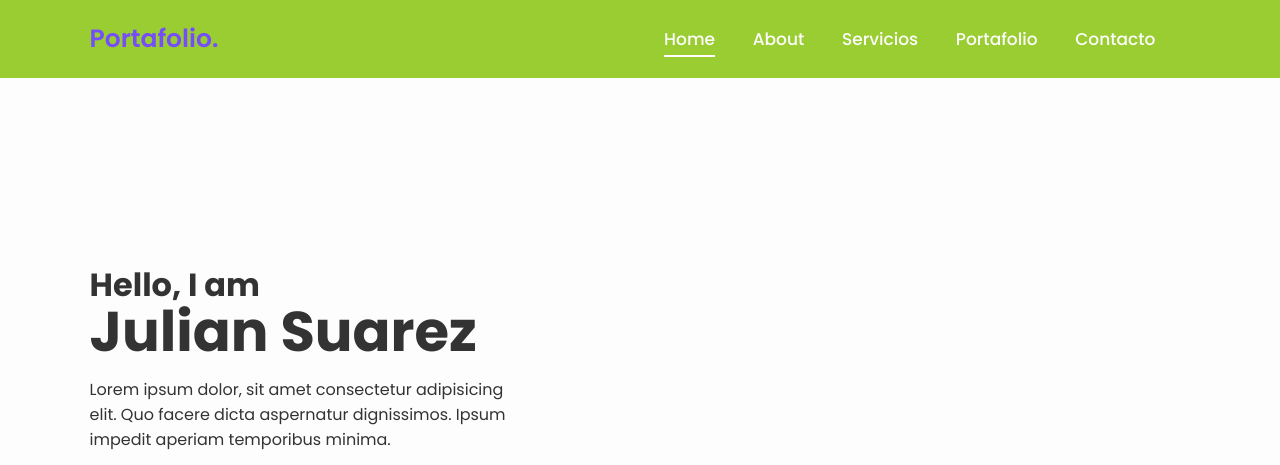
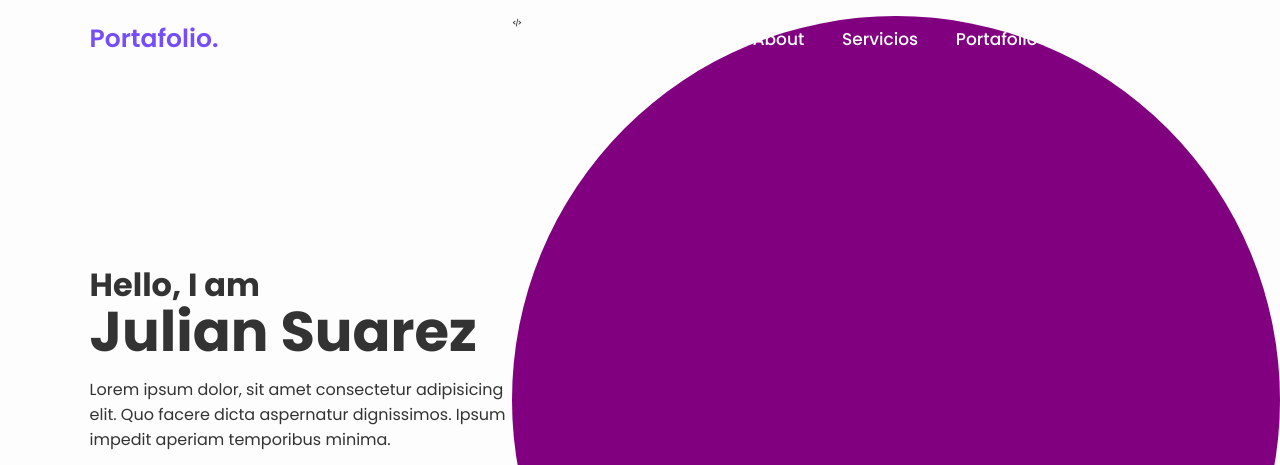
Before and after one commit to Prayxme/prayxme.github-io, a plain HTML site: page index.html in a window 1280 px wide. Shown: the top 465 px of the page. Drawn offline with nearby package versions, Linux system fonts and the light colour scheme.

Commit message:
confirmacion nueva

```diff
--- a/css/style.css
+++ b/css/style.css
@@ -35,7 +35,7 @@ body{
     left: 0;
     width: 100%;
     padding: 2rem 7%;
-    background: yellowgreen;
+    background: transparent;
     display: flex;
     align-items: center;
     z-index: 100;
@@ -124,7 +124,6 @@ section{
     color: var(--white-color);
 }
 
-
 .btn {
     display: inline-block;
     padding: 1.2rem 2.8rem;
@@ -144,3 +143,25 @@ section{
     color: var(--main-color);
     border-color: var(--main-color);
 }
+
+.home .profession-container {
+    position:absolute;
+    top: 50%;
+    right: 0;
+    transform: translateY(-50%);
+    width: 768px;
+    height: 768px;
+    overflow: hidden;
+    pointer-events: none;
+}
+
+.home .profession-container .profession-box{
+    position: absolute;
+    top: 0;
+    right: 0;
+    width: 768px;
+    height: 768px;
+    background: purple;
+    border-radius: 50%;
+
+}
--- a/index.html
+++ b/index.html
@@ -38,6 +38,7 @@
         <h1>Julian Suarez</h1>
         <p>Lorem ipsum dolor, sit amet consectetur adipisicing elit. Quo facere dicta aspernatur dignissimos. Ipsum impedit aperiam temporibus minima.</p>
 
+
         <div class="social-media">
             <a href="#"><i class='bx bxl-facebook' ></i></a>
             <a href="#"><i class='bx bxl-twitter' ></i></a>
@@ -46,11 +47,15 @@
         </div>
 
         <a href="#" class="btn">Download CV</a>
-
-
     </div>
 
-
+    <div class="profession-container">
+        <div class="profession-box">
+            <div class="profession">
+                <i class='bx bx-code-alt' ></i>
+            </div>
+        </div>
+    </div>
 
 
     </section>
```
